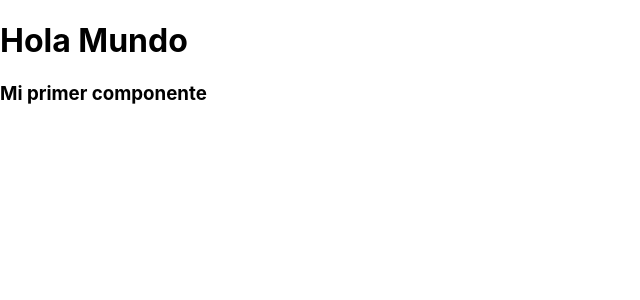
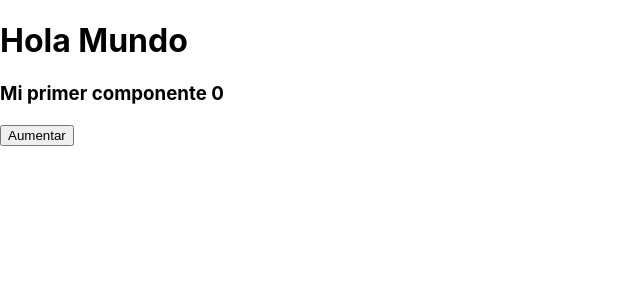
Before and after one commit to Aldeer/react-basico, a React (Create React App) app: page / in a window 1280 px wide. Shown: the top 300 px of the page, without its empty margins (0-640 px from the left). Built offline with nearby package versions, Linux system fonts and the light colour scheme.

Commit message:
usando hooks cree mi primer contador

```diff
--- a/src/components/Contador.js
+++ b/src/components/Contador.js
@@ -1,9 +1,19 @@
-import React from "react";
+import React, {useState, Fragment} from "react";
 
-const contador = () => {
+const Contador = () => {
+    //declaracio de variable de estado
+    const [numero, setNumero] = useState(0);
+    const aumentar = () => {
+        console.log('Me diste un click')
+        setNumero(numero + 1)
+    }
+
     return (
-        <h3>Mi primer componente</h3>
+        <Fragment>
+            <h3>Mi primer componente {numero}</h3>
+            <button onClick={aumentar}>Aumentar</button>
+        </Fragment>
     );
 }
 
-export default contador;
+export default Contador;
```
